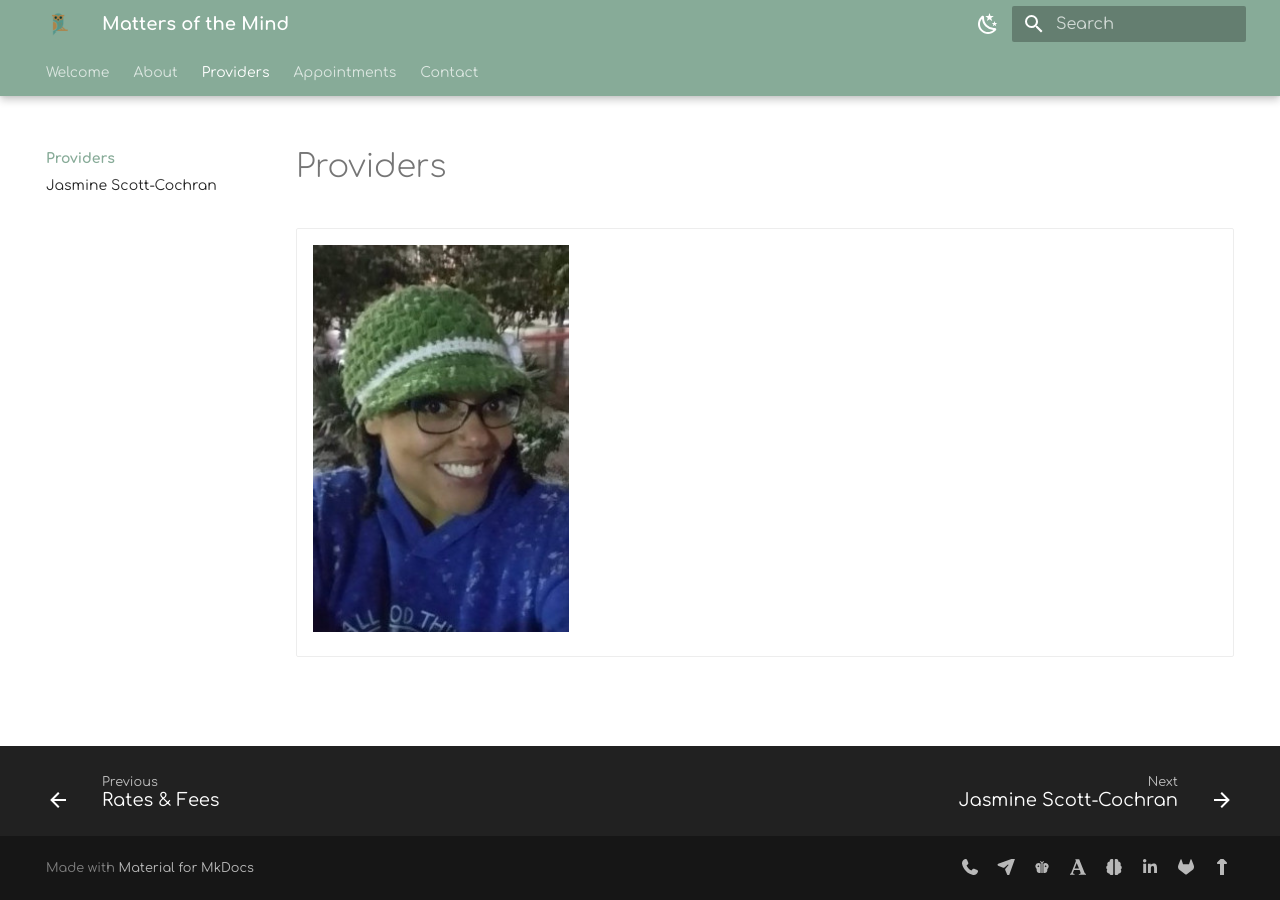
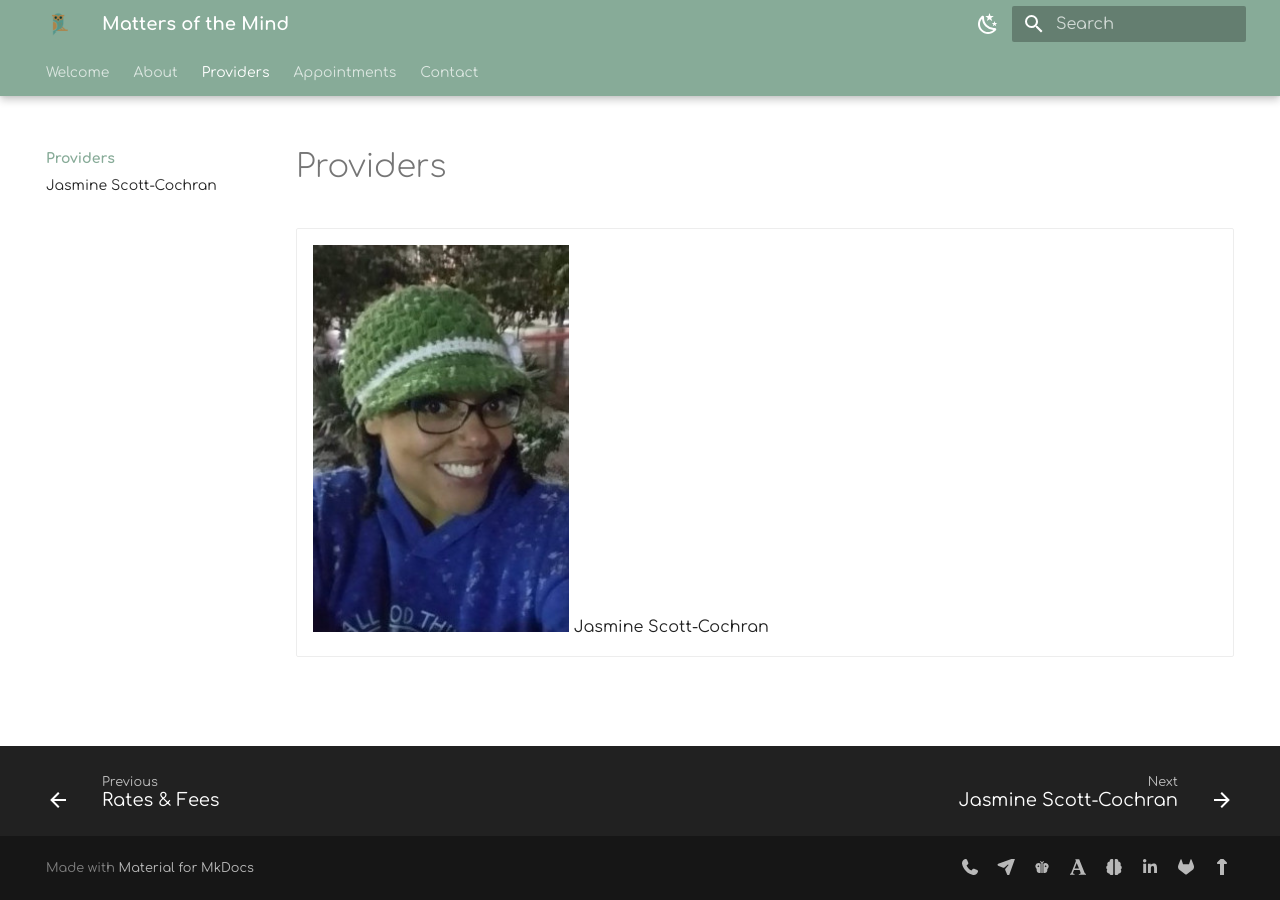
Before and after one commit to motm-therapy/website, an MkDocs documentation site: the page built from docs/providers/index.md, in a window 1280 px wide. Built offline with MkDocs 1.6.1 and Material for MkDocs 9.7.7, drawn with Linux system fonts in a browser that asks for light colours; plug-ins that fetch from the network failed and are left out.

Commit message:
Update index.md

```diff
--- a/docs/providers/index.md
+++ b/docs/providers/index.md
@@ -1,5 +1,7 @@
 # Providers
 
 <div class="grid cards" markdown>
-- [![Jasmine Scott-Cochran](assets/jasmine.jpeg){ height="384" width="256" }](jasmine.md)
+-    [![Jasmine Scott-Cochran](assets/jasmine.jpeg){ height="384" width="256" }](jasmine.md)
+     Jasmine Scott-Cochran
+
 </div>
```
